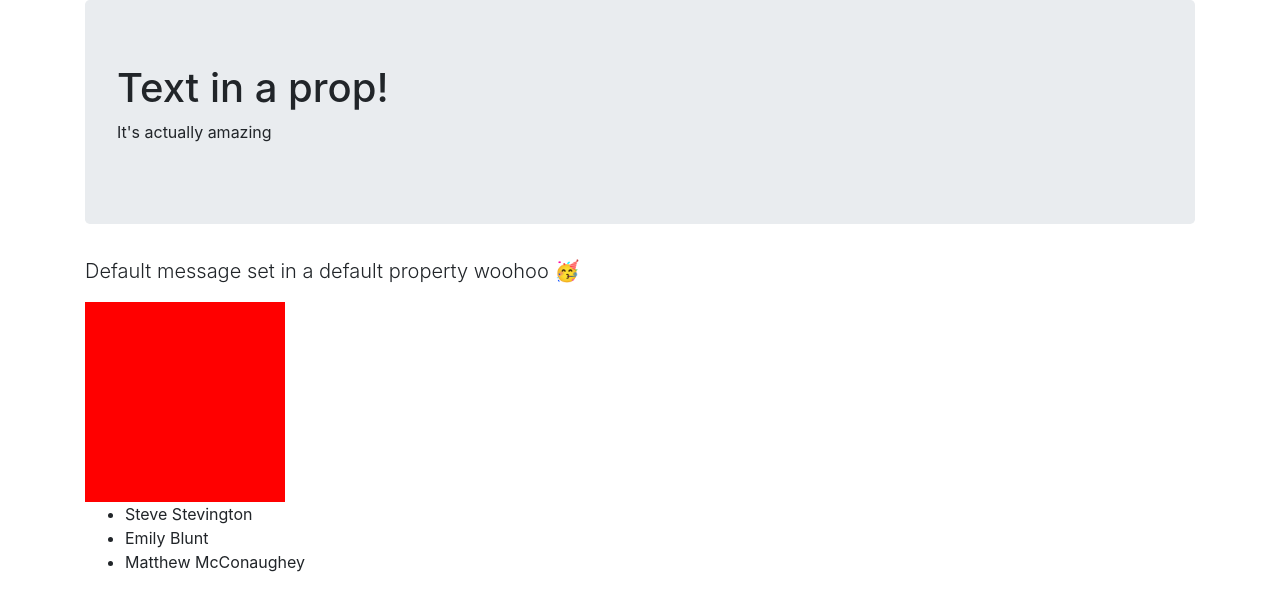
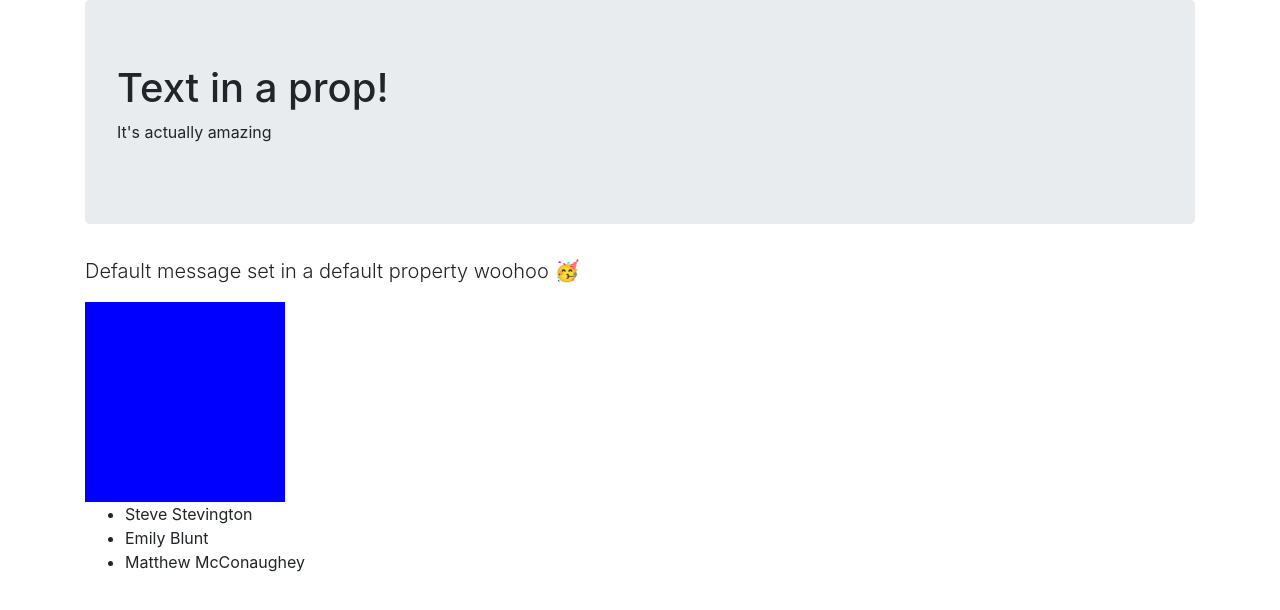
Before and after one commit to zackads/developme, a React (Create React App) app in the folder week_9_react/hello-world/: page / in a window 1280 px wide. Shown: the top 610 px of the page. Built offline with nearby package versions, Linux system fonts and the light colour scheme.

Commit message:
Add color prop to Square

```diff
--- a/week_9_react/hello-world/src/Square.js
+++ b/week_9_react/hello-world/src/Square.js
@@ -1,13 +1,17 @@
 import React from "react";
 
-const Square = () => {
+const Square = (props) => {
   const boxStyle = {
     width: "200px",
     height: "200px",
-    backgroundColor: "red",
+    backgroundColor: props.color,
   };
 
   return <div style={boxStyle} />;
 };
 
+Square.defaultProps = {
+  color: "red",
+};
+
 export default Square;
--- a/week_9_react/hello-world/src/Stuff.js
+++ b/week_9_react/hello-world/src/Stuff.js
@@ -8,7 +8,7 @@ const Stuff = () => (
   <React.Fragment>
     <Header text="Text in a prop!" />
     <Paragraph />
-    <Square />
+    <Square color="blue" />
     <People />
   </React.Fragment>
 );
```
